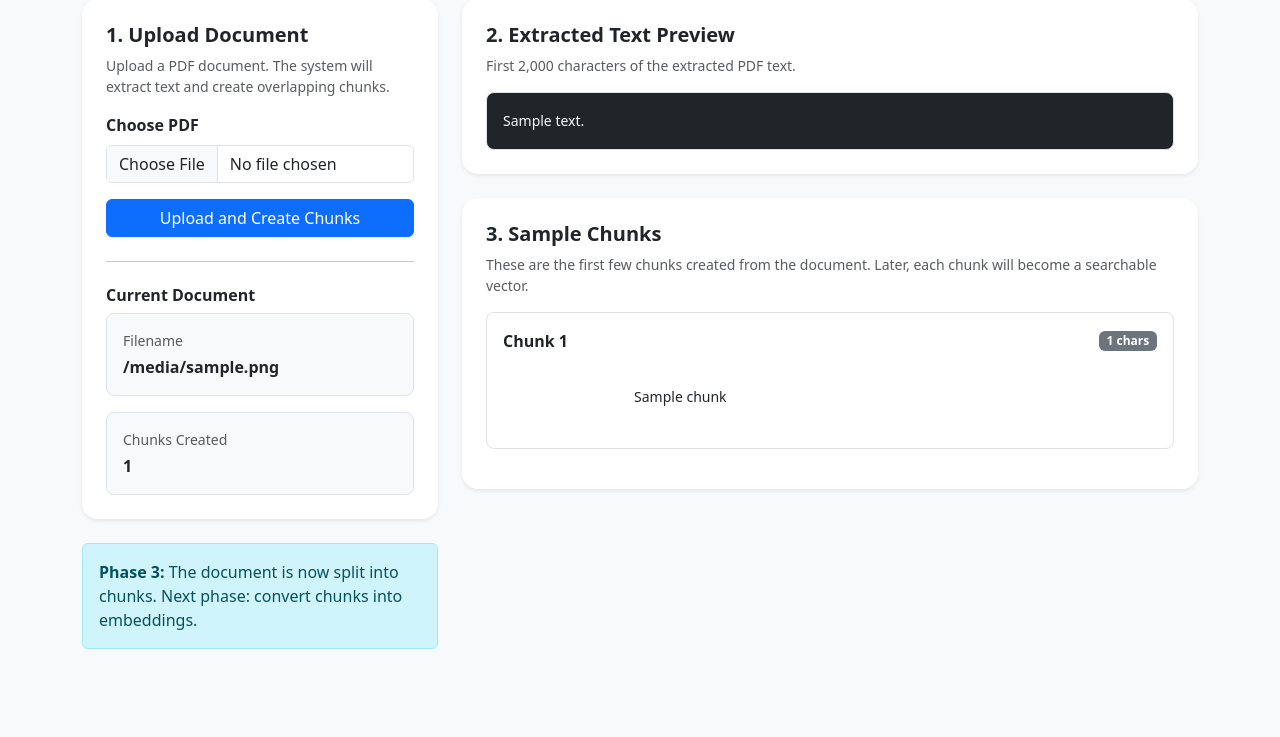
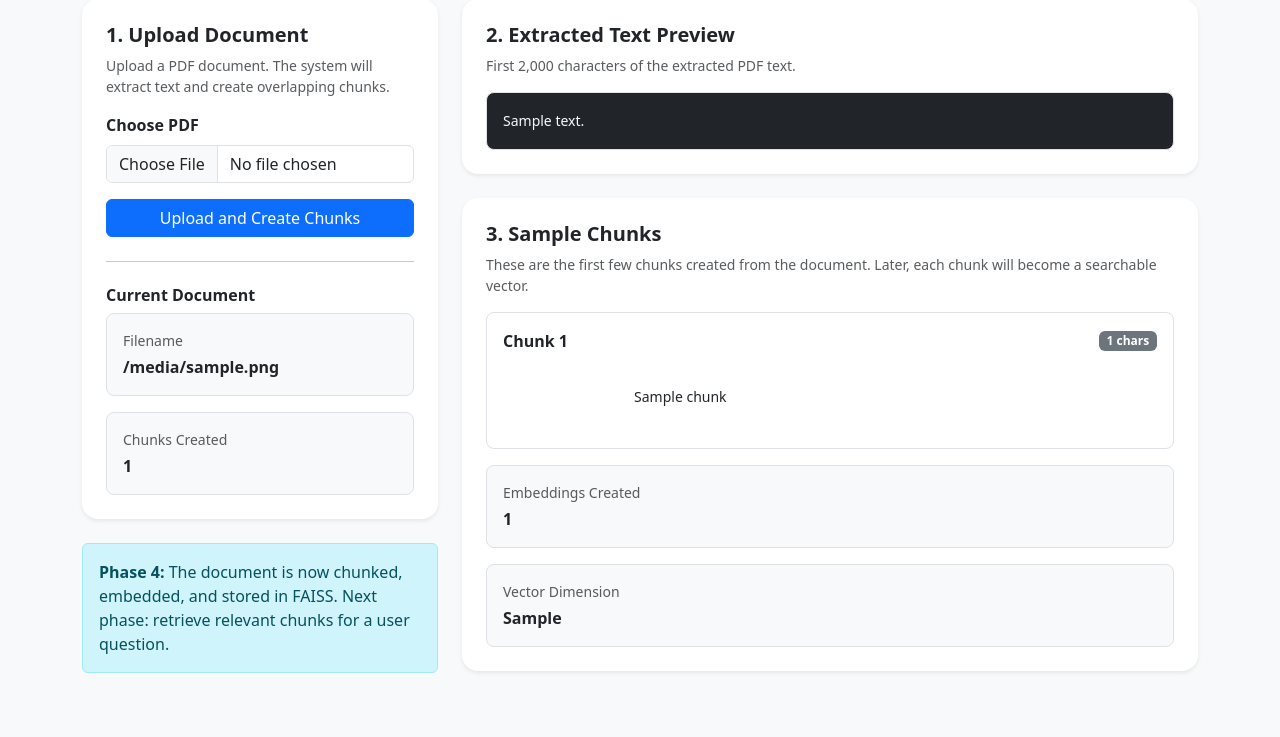
Before and after one commit to YOOSUF-HUB/complyai-policy-assistant, a FastAPI app: template templates/index.html in a window 1280 px wide. Shown: the part 370-1107 px from the top of the page. Before the commit the page ends 1019 px from the top, so only its background shows below. Run offline with FastAPI, Linux system fonts and the light colour scheme; the template is opened without the code that fills it: most values are stand-ins (such as "Sample title", 1, 10 or a date in 2020).

Commit message:
feat: add Gemini embeddings and FAISS vector store

```diff
--- a/app/main.py
+++ b/app/main.py
@@ -8,6 +8,7 @@ from fastapi.templating import Jinja2Templates
 
 from app.pdf_reader import extract_text_from_pdf
 from app.text_splitter import split_text_into_chunks
+from app.vector_store import build_faiss_index
 
 
 app = FastAPI(title="ComplyAI - AI Policy Compliance Assistant")
@@ -26,6 +27,13 @@ CURRENT_DOCUMENT = {
     "chunks": []
 }
 
+VECTOR_STORE = {
+    "index": None,
+    "chunks": [],
+    "embedding_count": 0,
+    "dimension": 0
+}
+
 
 def render_home(
     request: Request,
@@ -34,11 +42,10 @@ def render_home(
     message=None,
     error=None,
     chunk_count=0,
-    sample_chunks=None
+    sample_chunks=None,
+    embedding_count=0,
+    vector_dimension=0
 ):
-    """
-    Reusable function to render the homepage.
-    """
     return templates.TemplateResponse(
         request=request,
         name="index.html",
@@ -50,7 +57,9 @@ def render_home(
             "message": message,
             "error": error,
             "chunk_count": chunk_count,
-            "sample_chunks": sample_chunks or []
+            "sample_chunks": sample_chunks or [],
+            "embedding_count": embedding_count,
+            "vector_dimension": vector_dimension
         }
     )
 
@@ -61,17 +70,14 @@ async def home(request: Request):
         request=request,
         filename=CURRENT_DOCUMENT["filename"],
         chunk_count=len(CURRENT_DOCUMENT["chunks"]),
-        sample_chunks=CURRENT_DOCUMENT["chunks"][:3]
+        sample_chunks=CURRENT_DOCUMENT["chunks"][:3],
+        embedding_count=VECTOR_STORE["embedding_count"],
+        vector_dimension=VECTOR_STORE["dimension"]
     )
 
 
 @app.post("/upload", response_class=HTMLResponse)
 async def upload_pdf(request: Request, file: UploadFile = File(...)):
-    """
-    Handle PDF upload, save it, extract text, split text into chunks,
-    and display preview.
-    """
-
     try:
         if not file.filename.lower().endswith(".pdf"):
             return render_home(
@@ -100,17 +106,26 @@ async def upload_pdf(request: Request, file: UploadFile = File(...)):
             overlap=150
         )
 
+        vector_store = build_faiss_index(chunks)
+
         CURRENT_DOCUMENT["filename"] = file.filename
         CURRENT_DOCUMENT["text"] = extracted_text
         CURRENT_DOCUMENT["chunks"] = chunks
+
+        VECTOR_STORE["index"] = vector_store["index"]
+        VECTOR_STORE["chunks"] = vector_store["chunks"]
+        VECTOR_STORE["embedding_count"] = vector_store["embedding_count"]
+        VECTOR_STORE["dimension"] = vector_store["dimension"]
 
         return render_home(
             request=request,
             filename=file.filename,
             text_preview=extracted_text[:2000],
-            message="PDF uploaded, text extracted, and chunks created successfully.",
+            message="PDF uploaded, text extracted, chunks created, and vector store built successfully.",
             chunk_count=len(chunks),
-            sample_chunks=chunks[:3]
+            sample_chunks=chunks[:3],
+            embedding_count=VECTOR_STORE["embedding_count"],
+            vector_dimension=VECTOR_STORE["dimension"]
         )
 
     except Exception as error:
--- a/app/vector_store.py
+++ b/app/vector_store.py
@@ -0,0 +1,73 @@
+import faiss
+import numpy as np
+
+from google import genai
+from google.genai import types
+
+from app.config import GOOGLE_API_KEY
+
+
+client = genai.Client(api_key=GOOGLE_API_KEY)
+
+EMBEDDING_MODEL = "gemini-embedding-001"
+
+
+def create_embedding(text: str, task_type: str = "RETRIEVAL_DOCUMENT") -> list[float]:
+    """
+    Convert text into an embedding vector using Gemini.
+
+    Args:
+        text: Text chunk to convert into numbers.
+        task_type: Embedding task type.
+
+    Returns:
+        List of float values representing the text.
+    """
+
+    response = client.models.embed_content(
+        model=EMBEDDING_MODEL,
+        contents=text,
+        config=types.EmbedContentConfig(
+            task_type=task_type
+        )
+    )
+
+    return response.embeddings[0].values
+
+
+def build_faiss_index(chunks: list[str]) -> dict:
+    """
+    Create embeddings for chunks and store them in a FAISS index.
+
+    Args:
+        chunks: List of text chunks.
+
+    Returns:
+        Dictionary containing FAISS index and original chunks.
+    """
+
+    if not chunks:
+        raise ValueError("No chunks available to build vector store.")
+
+    embeddings = []
+
+    for chunk in chunks:
+        embedding = create_embedding(chunk)
+        embeddings.append(embedding)
+
+    embedding_array = np.array(embeddings).astype("float32")
+
+    # Normalize vectors so FAISS inner product behaves like cosine similarity
+    faiss.normalize_L2(embedding_array)
+
+    dimension = embedding_array.shape[1]
+
+    index = faiss.IndexFlatIP(dimension)
+    index.add(embedding_array)
+
+    return {
+        "index": index,
+        "chunks": chunks,
+        "embedding_count": len(embeddings),
+        "dimension": dimension
+    }
--- a/templates/index.html
+++ b/templates/index.html
@@ -96,7 +96,7 @@
             </div>
 
             <div class="alert alert-info mt-4">
-                <strong>Phase 3:</strong> The document is now split into chunks. Next phase: convert chunks into embeddings.
+                <strong>Phase 4:</strong> The document is now chunked, embedded, and stored in FAISS. Next phase: retrieve relevant chunks for a user question.
             </div>
         </div>
 
@@ -159,6 +159,17 @@
                             </p>
                         </div>
                     {% endif %}
+                    {% if embedding_count %}
+                        <div class="border rounded-3 p-3 bg-light mt-3">
+                            <small class="text-muted d-block mb-1">Embeddings Created</small>
+                            <strong>{{ embedding_count }}</strong>
+                        </div>
+
+                        <div class="border rounded-3 p-3 bg-light mt-3">
+                            <small class="text-muted d-block mb-1">Vector Dimension</small>
+                            <strong>{{ vector_dimension }}</strong>
+                        </div>
+                    {% endif %}
 
                 </div>
             </div>
```
Also changed, not shown: app/config.py (+10 -0 lines).
